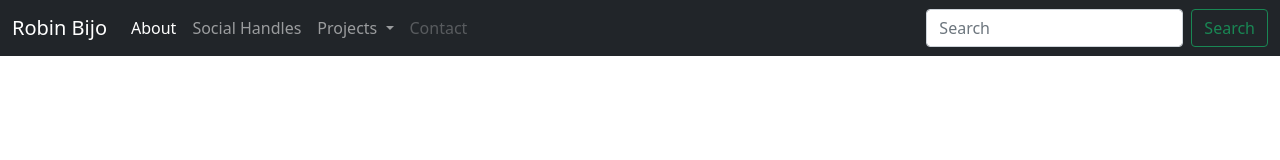
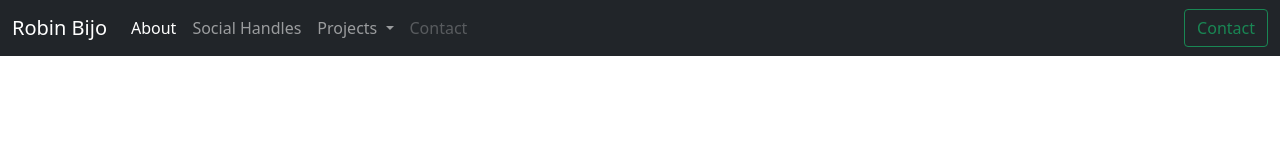
Before and after one commit to RobinBijo/RobinBijo.github.io, a plain HTML site: page index.html in a window 1280 px wide. Drawn offline with nearby package versions, Linux system fonts and the light colour scheme.

Commit message:
No worries

```diff
--- a/index.html
+++ b/index.html
@@ -6,7 +6,7 @@
 <body>
     <nav class="navbar navbar-expand-lg navbar-dark bg-dark">
         <div class="container-fluid">
-          <a class="navbar-brand" href="#" color="Green">Robin Bijo</a>
+          <a class="navbar-brand" href="#">Robin Bijo</a>
           <button class="navbar-toggler" type="button" data-bs-toggle="collapse" data-bs-target="#navbarSupportedContent" aria-controls="navbarSupportedContent" aria-expanded="false" aria-label="Toggle navigation">
             <span class="navbar-toggler-icon"></span>
           </button>
@@ -34,8 +34,7 @@
               </li>
             </ul>
             <form class="d-flex">
-              <input class="form-control me-2" type="search" placeholder="Search" aria-label="Search">
-              <button class="btn btn-outline-success" type="submit">Search</button>
+              <button class="btn btn-outline-success" type="warning">Contact</button>
             </form>
           </div>
         </div>
```
